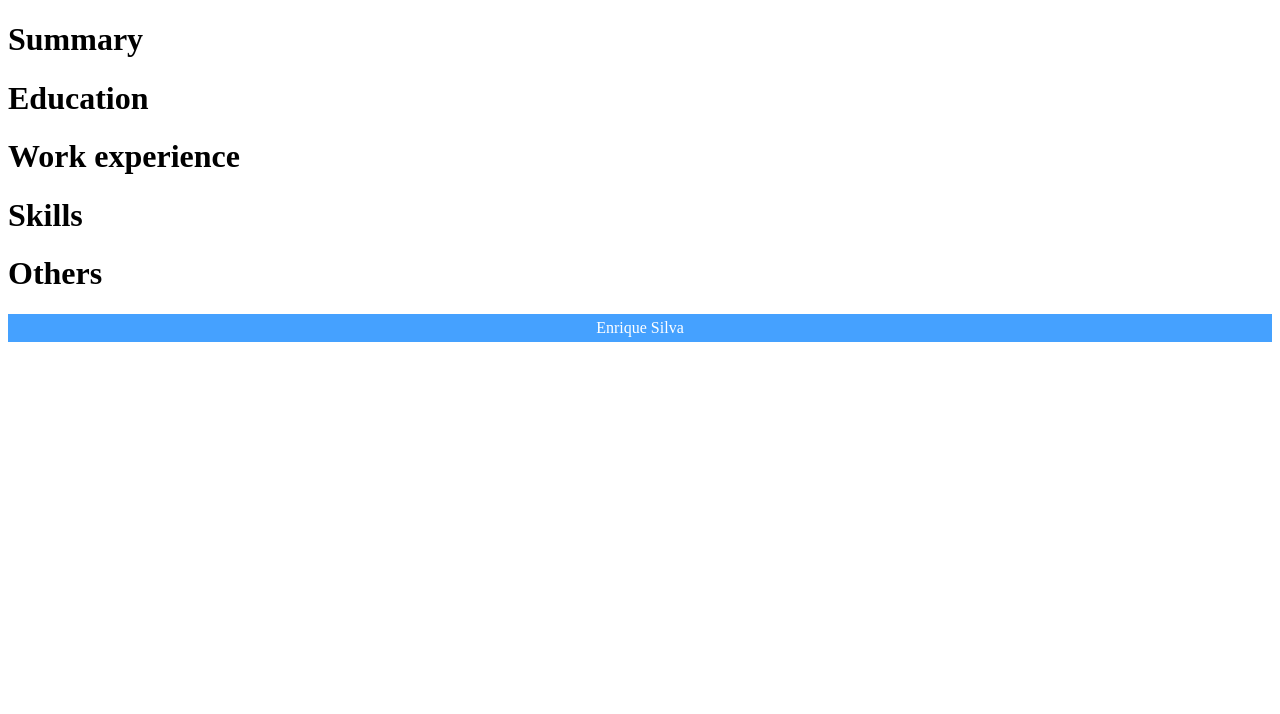
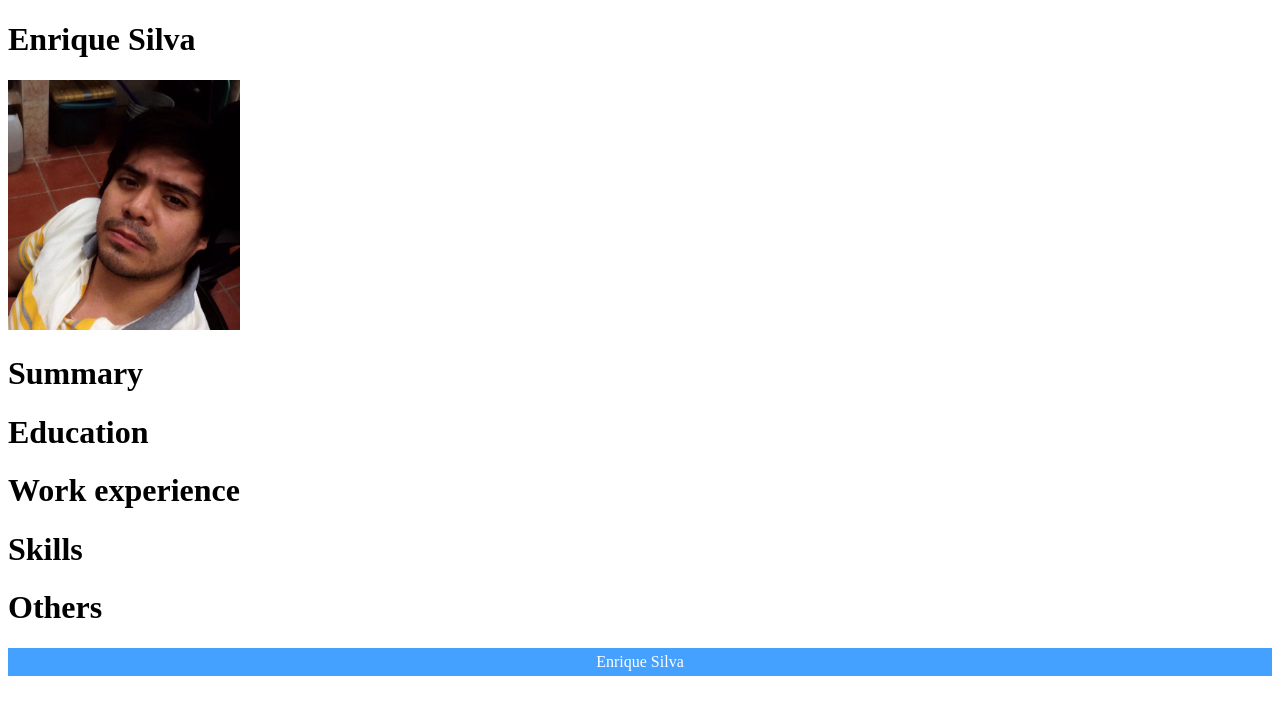
Before and after one commit to EnriqueSilva94/My-portfolio, a plain HTML site: page index.html in a window 1280 px wide. Drawn offline with Linux system fonts and the light colour scheme.

Commit message:
Add files via upload

```diff
--- a/index.html
+++ b/index.html
@@ -6,6 +6,9 @@
     <title>My resume</title>
 </head>
 <body>
+    <h1>Enrique Silva</h1>
+    <img src="./assets/images/Enrique-silva.png", height="250">
+
     <h1>Summary</h1>
 
     <h1>Education</h1>
```
Also changed, not shown: assets/images/Enrique-silva.png (added).
